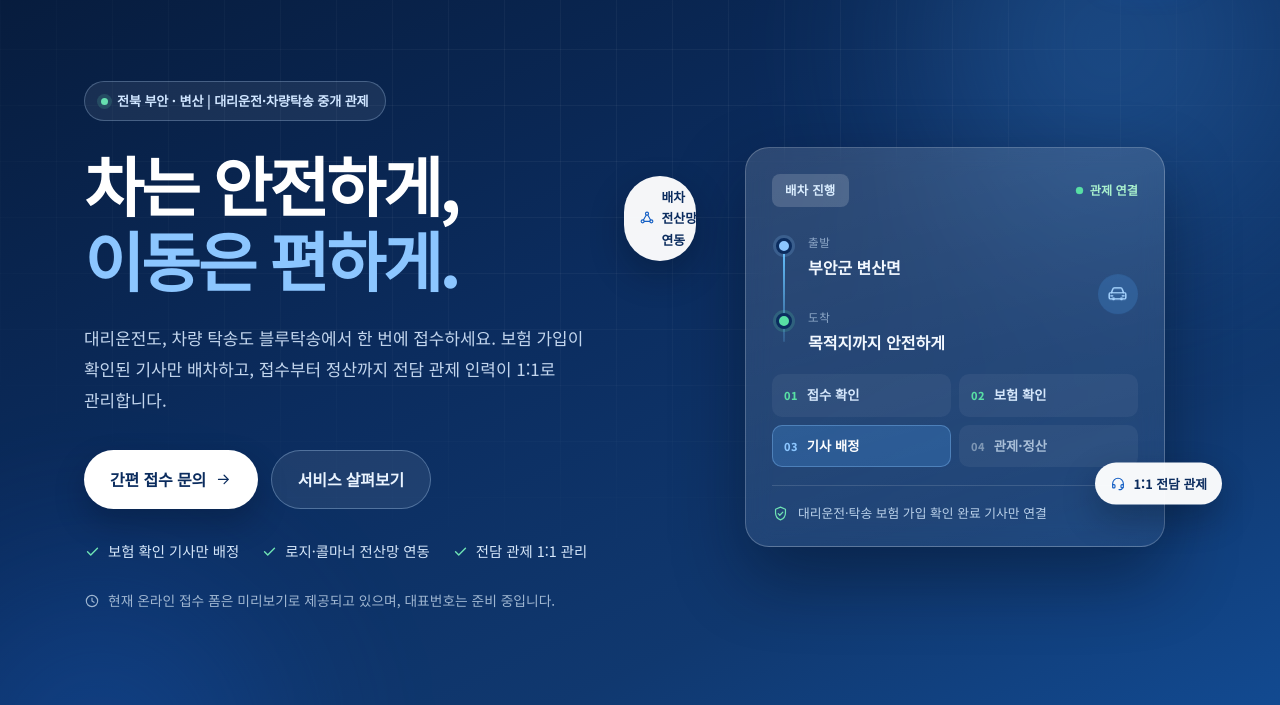
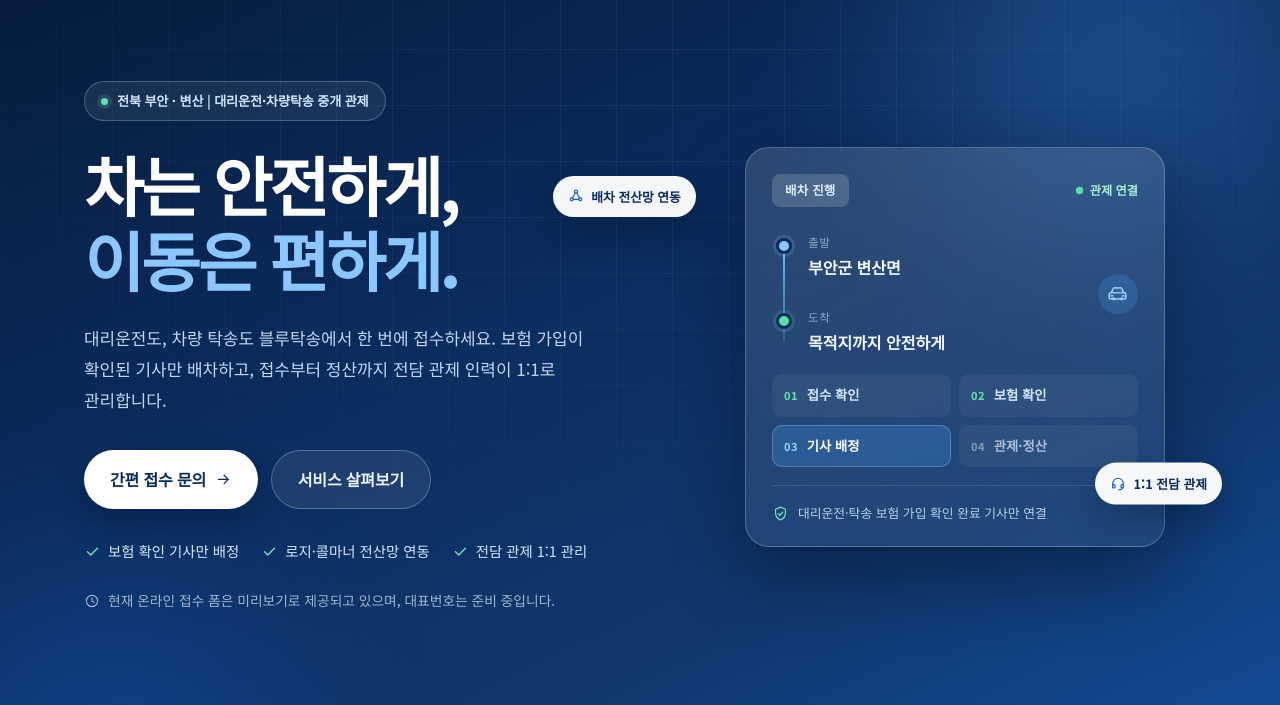
Before and after one commit to yoojs1/blue-taksong, a plain HTML site: page index.html in a window 1280 px wide. Shown: the part 79-784 px from the top of the page. Drawn offline with Linux system fonts and the light colour scheme; a web font is replaced by a local one.

Commit message:
플로팅 칩 폭 수정 (본문과 동일 버전으로 동기화)

```diff
--- a/index.html
+++ b/index.html
@@ -780,6 +780,8 @@ button {
   color: var(--navy-800);
   font-size: 0.8rem;
   font-weight: 700;
+  white-space: nowrap;
+  width: max-content;
   box-shadow: 0 14px 34px rgba(2, 12, 28, 0.3);
   animation: floaty 4.4s ease-in-out infinite;
 }
```
